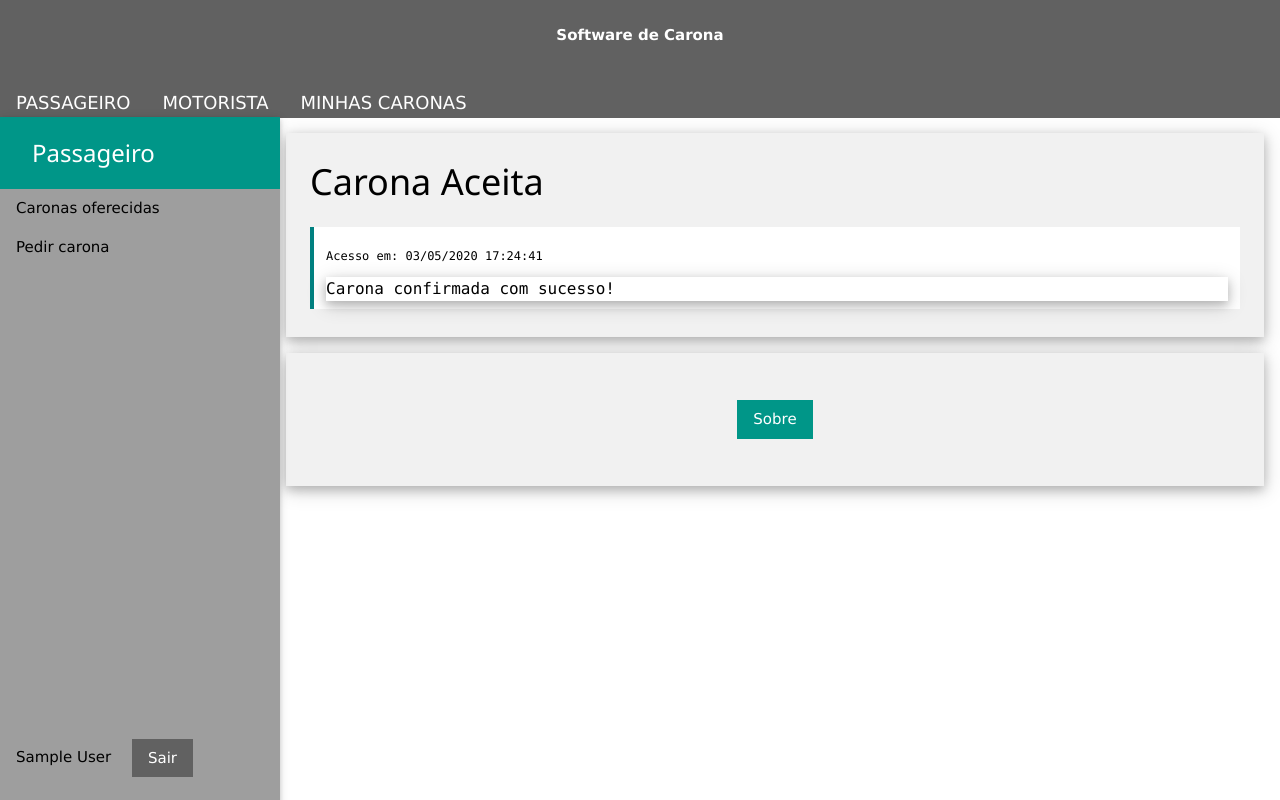
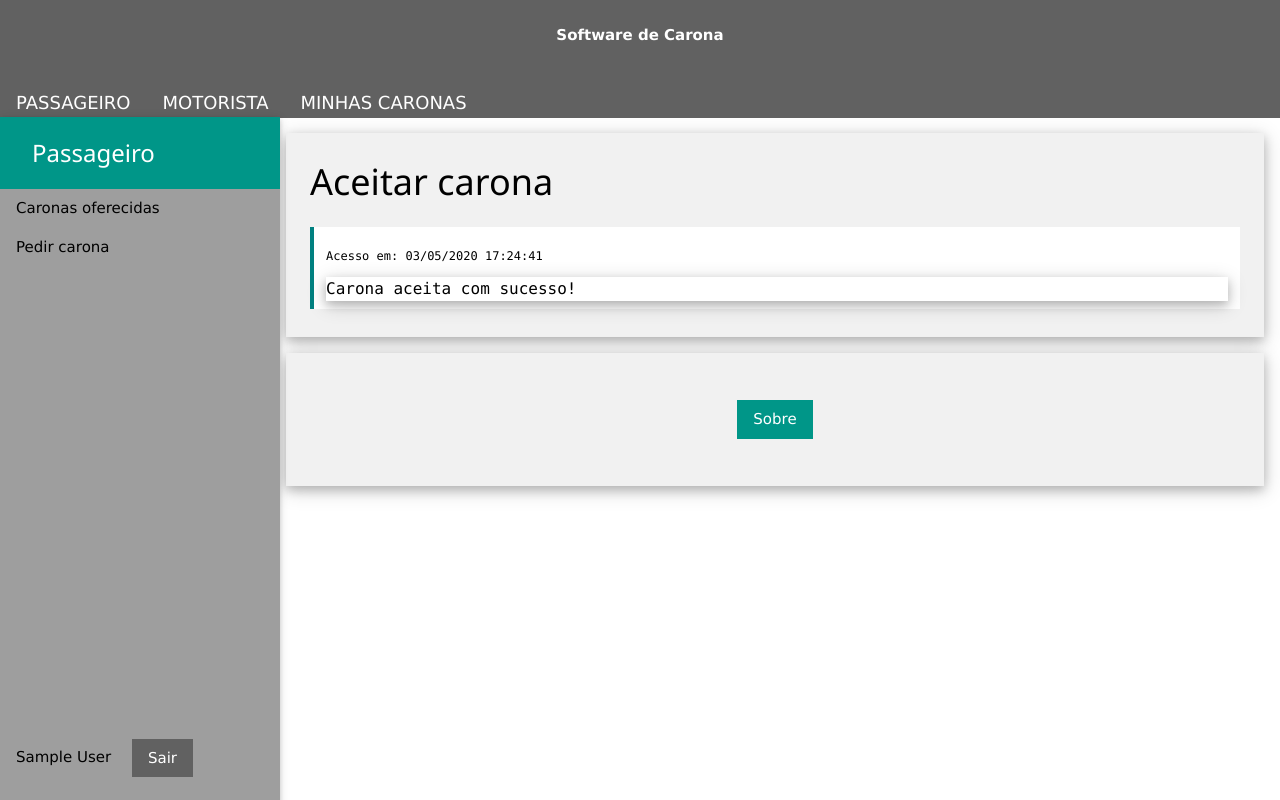
Before and after one commit to n4th4nrjesus/SoftwareDeCarona, a PHP site: page /pedidoAceitar_exe.php?Cod=1 in a window 1280 px wide. Run offline with PHP 8.4, Linux system fonts and the light colour scheme; the visitor is signed in with stand-in values (Sample User, id 1).

Commit message:
Finalizar carona funcionando

```diff
--- a/caronaAndamento.php
+++ b/caronaAndamento.php
@@ -88,6 +88,7 @@
                 echo "	</tr>";
                 if (mysqli_num_rows($result) > 0) {
                     while ($row = mysqli_fetch_assoc($result)) {
+                        $cod = $row['Cod'];
                         echo "<tr>";
                         echo "<td>";
                         echo $row["Passageiro"];
@@ -100,7 +101,7 @@
                         echo "</td><td>";
 
 				?>
-                        <a href='pedidoAceitar.php'><img src='imagens/cancel.webp' title='Finalizar carona' width='25'></a>
+                        <a href='andamentoFinalizar.php?Cod=<?= $cod ?>'><img src='imagens/cancel.webp' title='Finalizar carona' width='25'></a>
                         </td>
                         </tr>
 				 <?php
--- a/oferecidaConfirmar.php
+++ b/oferecidaConfirmar.php
@@ -77,7 +77,7 @@
 							while ($row = mysqli_fetch_assoc($result)) {
 				?>
 								<div class="w3-container w3-teal w3-responsive">
-									<h2>Confirmar carona: <?php echo $row['Cod']; ?></h2>
+									<h2>Carona: <?php echo $row['Cod']; ?></h2>
 								</div>
 								<form class="w3-container" action="oferecidaConfirmar_exe.php?Cod= <?php echo $row['Cod'] ?>" method="post" onsubmit="return check(this.form)">
 									<p>
@@ -97,7 +97,7 @@
 						}
 				}
 				else {
-					echo "Erro executando UPDATE: " . mysqli_error($conn);
+					echo "Erro executando SELECT: " . mysqli_error($conn);
 				}
 				echo "</div>";
 				mysqli_close($conn);
--- a/oferecidaConfirmar_exe.php
+++ b/oferecidaConfirmar_exe.php
@@ -73,7 +73,7 @@
 		if ($result = mysqli_query($conn, $sql)) {
 				echo "Carona confirmada com sucesso!";
 		} else {
-			echo "Erro executando DELETE: " . mysqli_error($conn);
+			echo "Erro executando UPDATE: " . mysqli_error($conn);
 		}
         echo "</div>";
 		mysqli_close($conn);
--- a/pedidoAceitar.php
+++ b/pedidoAceitar.php
@@ -76,7 +76,7 @@ Software de Carona
 							while ($row = mysqli_fetch_assoc($result)) {
 				?>
 								<div class="w3-container w3-teal w3-responsive">
-									<h2>Confirmar carona: <?php echo $row['Cod']; ?></h2>
+									<h2>Carona: <?php echo $row['Cod']; ?></h2>
 								</div>
 								<form class="w3-container" action="pedidoAceitar_exe.php?Cod= <?php echo $row['Cod'] ?>" method="post" onsubmit="return check(this.form)">
 									<p>
@@ -96,7 +96,7 @@ Software de Carona
 						}
 				}
 				else {
-					echo "Erro executando UPDATE: " . mysqli_error($conn);
+					echo "Erro executando SELECT: " . mysqli_error($conn);
 				}
 				echo "</div>"; //Fim form
 				mysqli_close($conn);  //Encerra conexao com o BD
--- a/pedidoAceitar_exe.php
+++ b/pedidoAceitar_exe.php
@@ -18,7 +18,7 @@
 <div class="w3-main w3-container" style="margin-left:270px;margin-top:117px;">
 
 <div class="w3-panel w3-padding-large w3-card-4 w3-light-grey">
-  <h1 class="w3-xxlarge">Carona Aceita</h1>
+  <h1 class="w3-xxlarge">Aceitar carona</h1>
 
   <p class="w3-large">
   <div class="w3-code cssHigh notranslate">
@@ -56,9 +56,9 @@
 
 		echo "<div class='w3-responsive w3-card-4'>";
 		if ($result = mysqli_query($conn, $sql)) {
-				echo "Carona confirmada com sucesso!";
+				echo "Carona aceita com sucesso!";
 		} else {
-			echo "Erro executando DELETE: " . mysqli_error($conn);
+			echo "Erro executando UPDATE: " . mysqli_error($conn);
 		}
         echo "</div>";
 		mysqli_close($conn);
@@ -66,7 +66,6 @@
 	?>
         </div>
     </div>
-
 
     <footer class="w3-panel w3-padding-32 w3-card-4 w3-light-grey w3-center">
         <p>
--- a/rodape.php
+++ b/rodape.php
@@ -42,7 +42,6 @@ Novembro/2018
 
 
     <script>
-        // Script para abrir e fechar o sidebar
         function w3_open() {
             document.getElementById("mySidebar").style.display = "block";
         }
```
